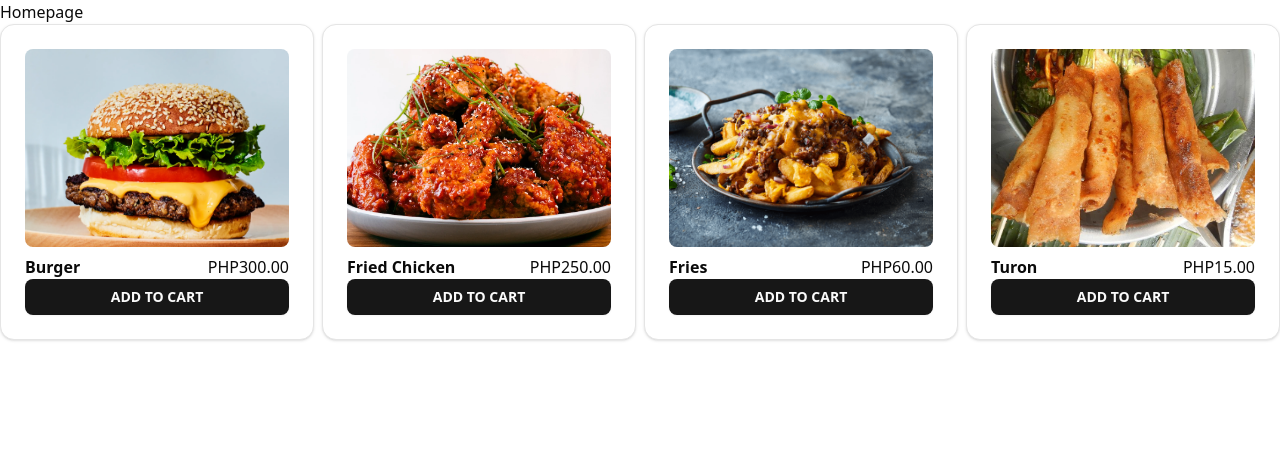
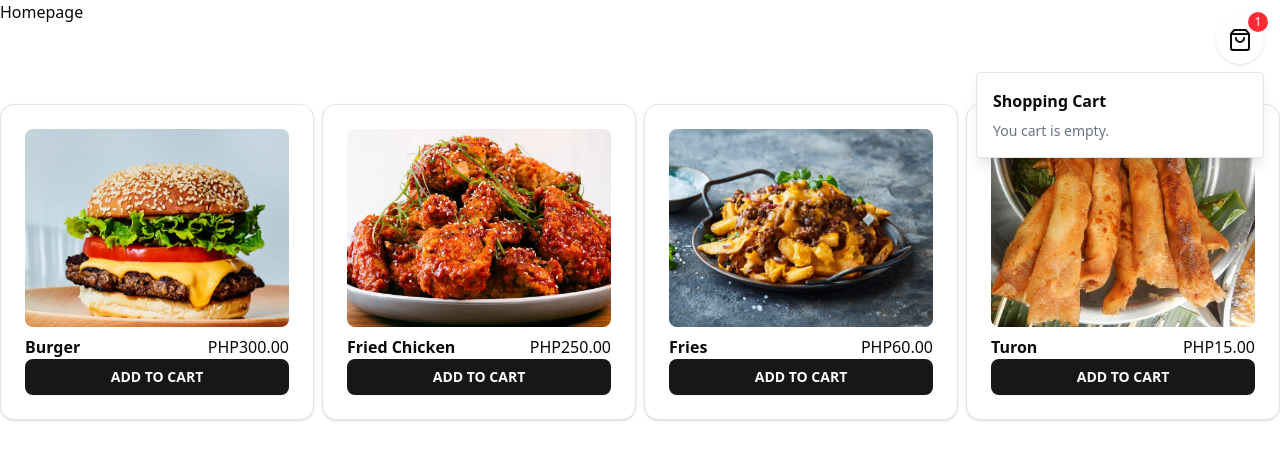
Before and after one commit to crazymeeks/next-js-codexa, a Next.js app: page / in a window 1280 px wide. Shown: the top 460 px of the page. Built offline with nearby package versions, Linux system fonts and the light colour scheme.

Commit message:
add shopping cart

```diff
--- a/src/components/products/ProductList.js
+++ b/src/components/products/ProductList.js
@@ -8,15 +8,45 @@ import {
   CardContent,
 } from "@/components/ui/card";
 import { Button } from "../ui/button";
+import { ShoppingBag } from "lucide-react";
 
 const ProductList = () => {
 
   const cart = useSelector((state) => state.cart);
-
+  const isOpen = true;
+  const cartItems = [];
   const dispatch = useDispatch();
 
   return (
-    <div className="grid md:grid-cols-4 gap-2">
+    <>
+      <div className="fixed top-4 right-4 z-50">
+        <button
+          className="relative bg-white p-3 rounded-full shadow hover:bg-gray-100 transition"
+        >
+          <ShoppingBag />
+          <span className="absolute -top-1 -right-1 bg-red-500 text-white text-xs w-5 h-5 rounded-full flex items-center justify-center">
+            1
+          </span>
+        </button>
+        {isOpen && (
+          <div className="absolute right-0 mt-2 w-72 bg-white border rounded shadow-lg p-4">
+            <h4 className="font-bold mb-2">Shopping Cart</h4>
+            {cartItems.length === 0 ? (
+              <p className="text-sm text-gray-500">You cart is empty.</p>
+            ): (
+              <ul className="space-y-2">
+                {cartItems.map((item, index) => (
+                  <li key={index} className="flex justify-between text-sm">
+                    <span>Burger x 1</span>
+                    <span>PHP300.00</span>
+                  </li>
+                ))}
+              </ul>
+            )}
+          </div>
+        )}
+      </div>
+      <div className="grid md:grid-cols-4 gap-2 mt-20">
           <Card>
               <CardContent>
                   <div className="w-full aspect-[4/3] relative rounded-md overflow-hidden">
@@ -86,6 +116,7 @@ const ProductList = () => {
               </CardContent>
           </Card>
       </div>
+    </>
   );
 };
 
```
Lines whose indentation alone changed are shown as unchanged.
